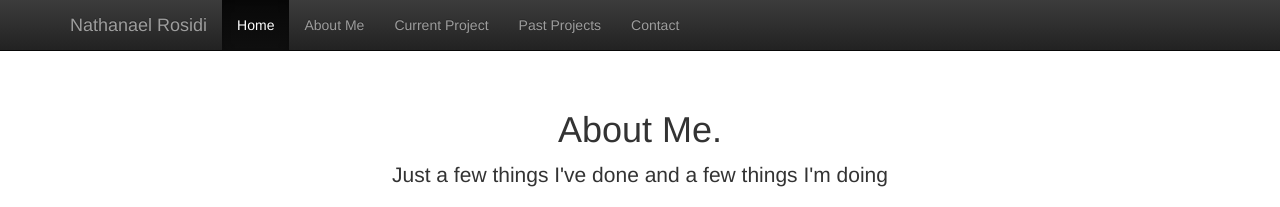
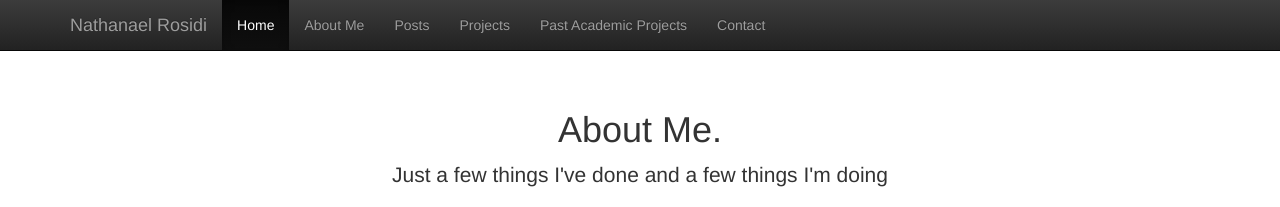
Before and after one commit to nlrosidi/nlrosidi.github.io, a Jekyll site: the page index.html, which Jekyll copies as it is, in a window 1280 px wide. Shown: the top 207 px of the page. Built offline with Jekyll 4.4.1, drawn with Linux system fonts in a browser that asks for light colours; nearby versions of some CDN libraries.

Commit message:
Update index.html

```diff
--- a/index.html
+++ b/index.html
@@ -43,8 +43,9 @@
           <ul class="nav navbar-nav">
             <li class="active"><a href="#">Home</a></li>
             <li><a href="#aboutme">About Me</a></li>
-	    <li><a href="#project">Current Project</a></li>
-            <li><a href="#pastproject">Past Projects</a></li>
+	    <li><a href="https://nathanrosidi.com/posts">Posts</a></li>
+	    <li><a href="#project">Projects</a></li>
+            <li><a href="#pastproject">Past Academic Projects</a></li>
             <li><a href="#contact">Contact</a></li>
           </ul>
         </div>
```
